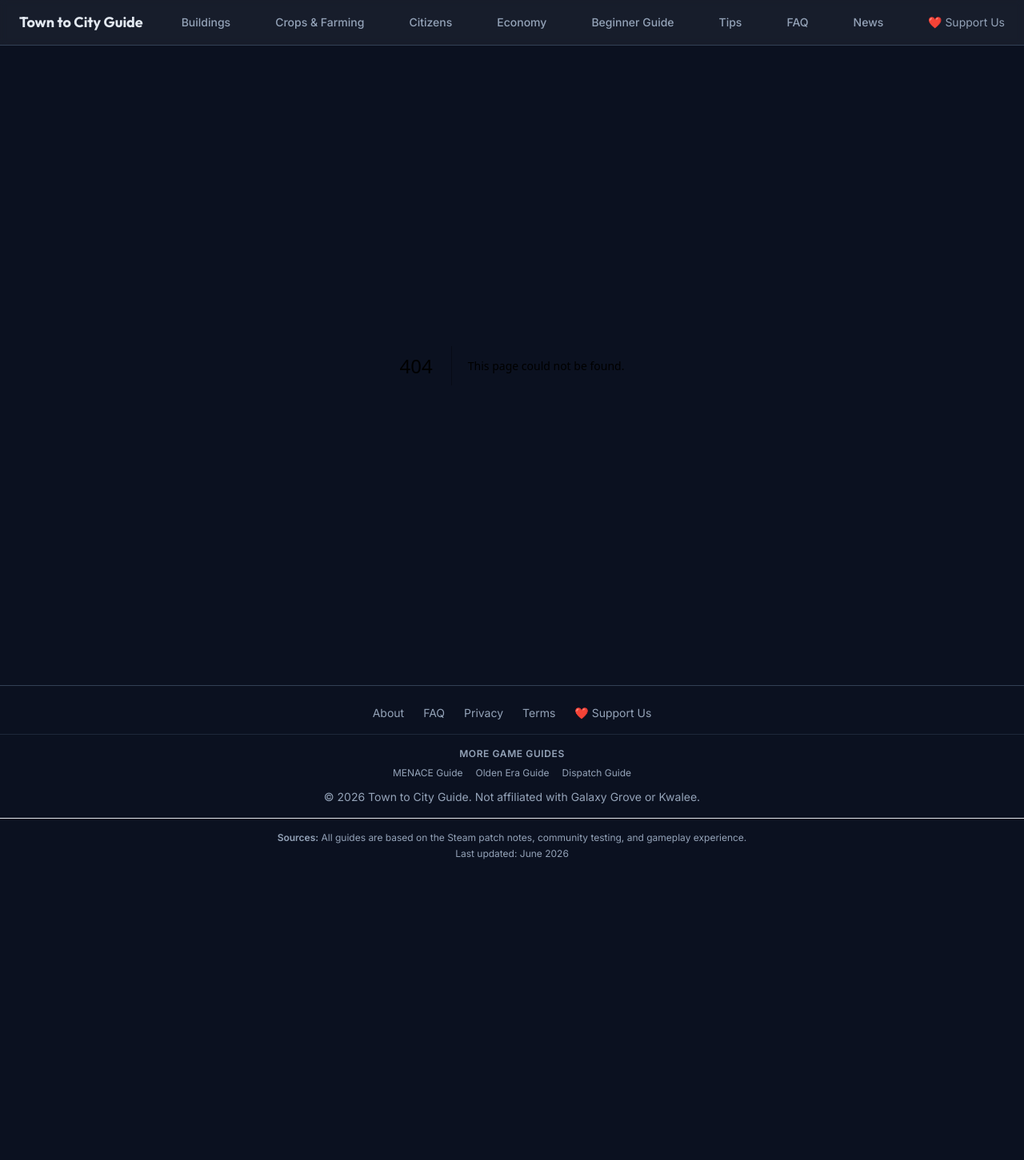
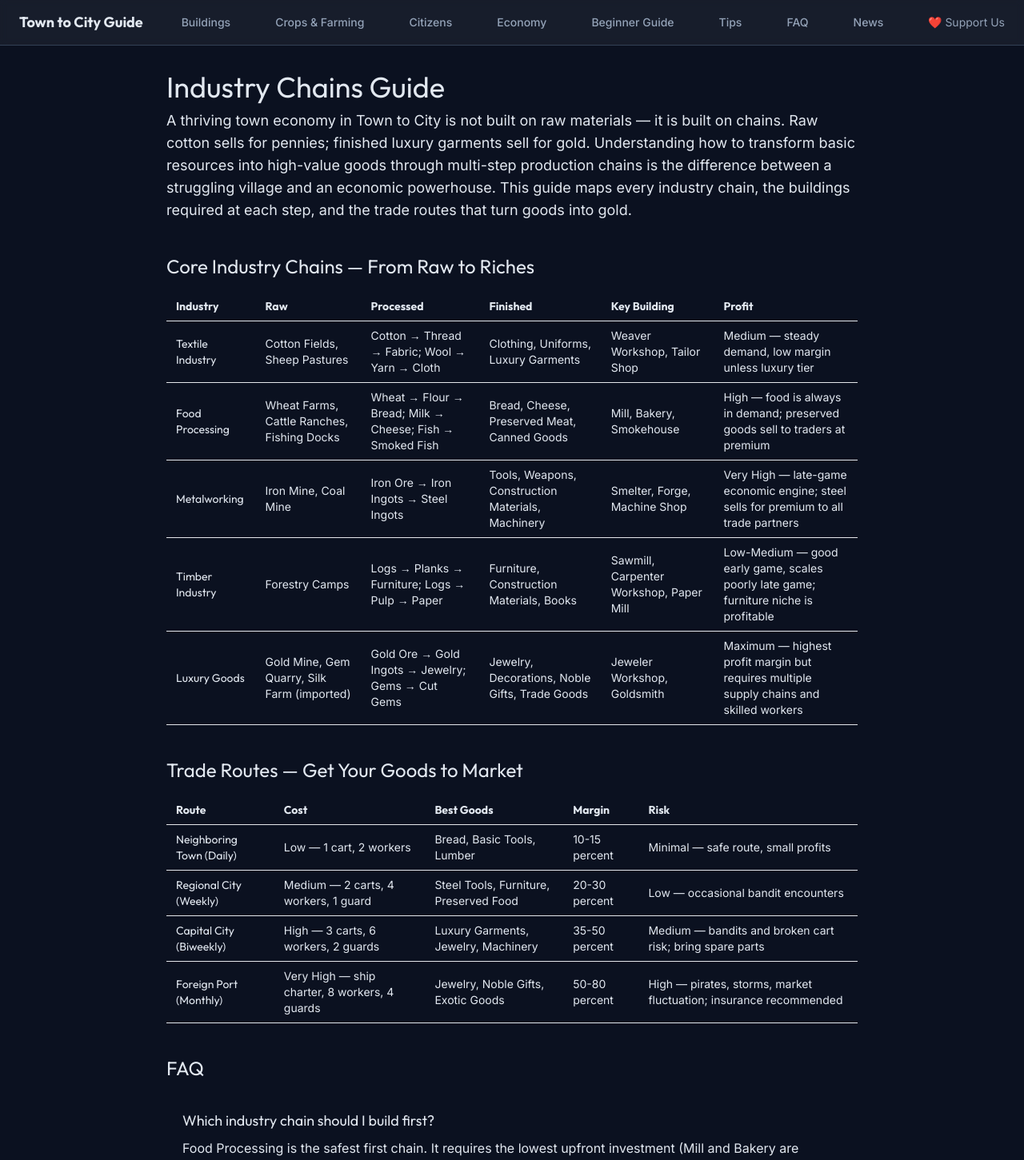
Before and after one commit to ryuuu2020/town-to-city-guide, a Next.js app: page /industry-chains in a window 1280 px wide. Before the commit this address had no page. Shown: the top 1451 px of the page at 80% size. Before the commit the page ends 1100 px from the top, so only its background shows below. Built offline with nearby package versions, Linux system fonts and the light colour scheme.

Commit message:
content: industry chains guide

```diff
--- /dev/null
+++ b/app/industry-chains/page.tsx
@@ -0,0 +1,73 @@
+import Link from "next/link";
+
+export const metadata = {
+  title: "Town to City Industry Chains Guide — Production Lines, Supply Routes & Economic Optimization | Town to City Guide",
+  description: "Complete Town to City industry chains guide. Every production line mapped from raw material to finished goods, supply chain optimization, and economic scaling strategies.",
+};
+
+const industryChains = [
+  { chain: "Textile Industry", rawMaterial: "Cotton Fields, Sheep Pastures", processed: "Cotton → Thread → Fabric; Wool → Yarn → Cloth", finishedGoods: "Clothing, Uniforms, Luxury Garments", keyBuilding: "Weaver Workshop, Tailor Shop", profitPerDay: "Medium — steady demand, low margin unless luxury tier" },
+  { chain: "Food Processing", rawMaterial: "Wheat Farms, Cattle Ranches, Fishing Docks", processed: "Wheat → Flour → Bread; Milk → Cheese; Fish → Smoked Fish", finishedGoods: "Bread, Cheese, Preserved Meat, Canned Goods", keyBuilding: "Mill, Bakery, Smokehouse", profitPerDay: "High — food is always in demand; preserved goods sell to traders at premium" },
+  { chain: "Metalworking", rawMaterial: "Iron Mine, Coal Mine", processed: "Iron Ore → Iron Ingots → Steel Ingots", finishedGoods: "Tools, Weapons, Construction Materials, Machinery", keyBuilding: "Smelter, Forge, Machine Shop", profitPerDay: "Very High — late-game economic engine; steel sells for premium to all trade partners" },
+  { chain: "Timber Industry", rawMaterial: "Forestry Camps", processed: "Logs → Planks → Furniture; Logs → Pulp → Paper", finishedGoods: "Furniture, Construction Materials, Books", keyBuilding: "Sawmill, Carpenter Workshop, Paper Mill", profitPerDay: "Low-Medium — good early game, scales poorly late game; furniture niche is profitable" },
+  { chain: "Luxury Goods", rawMaterial: "Gold Mine, Gem Quarry, Silk Farm (imported)", processed: "Gold Ore → Gold Ingots → Jewelry; Gems → Cut Gems", finishedGoods: "Jewelry, Decorations, Noble Gifts, Trade Goods", keyBuilding: "Jeweler Workshop, Goldsmith", profitPerDay: "Maximum — highest profit margin but requires multiple supply chains and skilled workers" },
+];
+
+const tradeRoutes = [
+  { route: "Neighboring Town (Daily)", transportCost: "Low — 1 cart, 2 workers", bestGoods: "Bread, Basic Tools, Lumber", profitMargin: "10-15 percent", risk: "Minimal — safe route, small profits" },
+  { route: "Regional City (Weekly)", transportCost: "Medium — 2 carts, 4 workers, 1 guard", bestGoods: "Steel Tools, Furniture, Preserved Food", profitMargin: "20-30 percent", risk: "Low — occasional bandit encounters" },
+  { route: "Capital City (Biweekly)", transportCost: "High — 3 carts, 6 workers, 2 guards", bestGoods: "Luxury Garments, Jewelry, Machinery", profitMargin: "35-50 percent", risk: "Medium — bandits and broken cart risk; bring spare parts" },
+  { route: "Foreign Port (Monthly)", transportCost: "Very High — ship charter, 8 workers, 4 guards", bestGoods: "Jewelry, Noble Gifts, Exotic Goods", profitMargin: "50-80 percent", risk: "High — pirates, storms, market fluctuation; insurance recommended" },
+];
+
+export default function IndustryChainsPage() {
+  return (
+    <div className="max-w-4xl mx-auto px-4 py-8">
+      <h1 className="chapter-heading font-display text-4xl mb-2">Industry Chains Guide</h1>
+      <p className="text-ink-faded text-lg mb-8 drop-cap">
+        A thriving town economy in Town to City is not built on raw materials — it is built on chains. Raw cotton sells for pennies; finished luxury garments sell for gold. Understanding how to transform basic resources into high-value goods through multi-step production chains is the difference between a struggling village and an economic powerhouse. This guide maps every industry chain, the buildings required at each step, and the trade routes that turn goods into gold.
+      </p>
+
+      <h2 className="chapter-heading font-display text-2xl mt-10 mb-4">Core Industry Chains — From Raw to Riches</h2>
+      <div className="overflow-x-auto mb-8">
+        <table className="parchment-table w-full text-left text-sm">
+          <thead><tr className="border-b border-ink-faded/20"><th className="py-2 px-3 font-display text-accent">Industry</th><th className="py-2 px-3 font-display text-accent">Raw</th><th className="py-2 px-3 font-display text-accent">Processed</th><th className="py-2 px-3 font-display text-accent">Finished</th><th className="py-2 px-3 font-display text-accent">Key Building</th><th className="py-2 px-3 font-display text-accent">Profit</th></tr></thead>
+          <tbody>{industryChains.map((c,i)=>(<tr key={i} className="border-b border-ink-faded/10"><td className="py-2 px-3 font-display text-accent">{c.chain}</td><td className="py-2 px-3">{c.rawMaterial}</td><td className="py-2 px-3">{c.processed}</td><td className="py-2 px-3">{c.finishedGoods}</td><td className="py-2 px-3">{c.keyBuilding}</td><td className="py-2 px-3">{c.profitPerDay}</td></tr>))}</tbody>
+        </table>
+      </div>
+
+      <h2 className="chapter-heading font-display text-2xl mt-10 mb-4">Trade Routes — Get Your Goods to Market</h2>
+      <div className="overflow-x-auto mb-8">
+        <table className="parchment-table w-full text-left text-sm">
+          <thead><tr className="border-b border-ink-faded/20"><th className="py-2 px-3 font-display text-accent">Route</th><th className="py-2 px-3 font-display text-accent">Cost</th><th className="py-2 px-3 font-display text-accent">Best Goods</th><th className="py-2 px-3 font-display text-accent">Margin</th><th className="py-2 px-3 font-display text-accent">Risk</th></tr></thead>
+          <tbody>{tradeRoutes.map((t,i)=>(<tr key={i} className="border-b border-ink-faded/10"><td className="py-2 px-3 font-display text-accent">{t.route}</td><td className="py-2 px-3">{t.transportCost}</td><td className="py-2 px-3">{t.bestGoods}</td><td className="py-2 px-3">{t.profitMargin}</td><td className="py-2 px-3">{t.risk}</td></tr>))}</tbody>
+        </table>
+      </div>
+
+      <h2 className="chapter-heading font-display text-2xl mt-10 mb-4">FAQ</h2>
+      <div className="bg-parchment-light rounded-lg p-5 mb-4">
+        <h3 className="font-display text-accent text-lg mb-2">Which industry chain should I build first?</h3>
+        <p className="text-ink-light">Food Processing is the safest first chain. It requires the lowest upfront investment (Mill and Bakery are cheap), has constant demand from your own town and trade partners, and cannot fail — people always need bread. Build the Timber Industry in parallel for construction materials. Once both are stable, invest in Metalworking for the late-game economic jump. Do not start with Luxury Goods — the supply chain requirements are too expensive for an early economy to support.</p>
+      </div>
+      <div className="bg-parchment-light rounded-lg p-5 mb-4">
+        <h3 className="font-display text-accent text-lg mb-2">How do I prevent production bottlenecks?</h3>
+        <p className="text-ink-light">Bottlenecks happen when one step in the chain produces faster than the next step can consume. The fix is buffer storage: place a warehouse between each production step with a minimum stock threshold. When raw cotton exceeds 200 in the warehouse, the Weaver knows to increase thread production. When thread exceeds 100, the Tailor increases clothing output. Buffer storage smooths out production rate differences and prevents the entire chain from stopping because one building is full.</p>
+      </div>
+      <div className="bg-parchment-light rounded-lg p-5 mb-4">
+        <h3 className="font-display text-accent text-lg mb-2">When should I upgrade from local trade to long-distance routes?</h3>
+        <p className="text-ink-light">Upgrade to regional city trade when you have at least two stable industry chains producing surplus goods. The higher transport cost is only profitable if you are sending full cartloads. Sending a half-empty cart to the capital loses money. The rule of thumb: only upgrade trade routes when your daily surplus exceeds the cart capacity of your current route. A Local cart holds 50 units; if you are producing 80 units daily, it is time for the Regional route.</p>
+      </div>
+
+      <aside className="border-l-4 border-accent pl-4 mt-10">
+        <h3 className="font-display text-lg text-ink mb-2">Related Guides</h3>
+        <ul className="space-y-1">
+          <li><Link href="/economy" className="text-accent hover:underline">Economy Guide</Link></li>
+          <li><Link href="/production-chain" className="text-accent hover:underline">Production Chains</Link></li>
+          <li><Link href="/trade" className="text-accent hover:underline">Trading Guide</Link></li>
+          <li><Link href="/resources" className="text-accent hover:underline">Resources Guide</Link></li>
+        </ul>
+      </aside>
+      <p className="text-ink-faded text-sm mt-10">Last updated: July 3, 2026. Industry chain data based on community economic modeling and gameplay testing.</p>
+    </div>
+  );
+}
```
